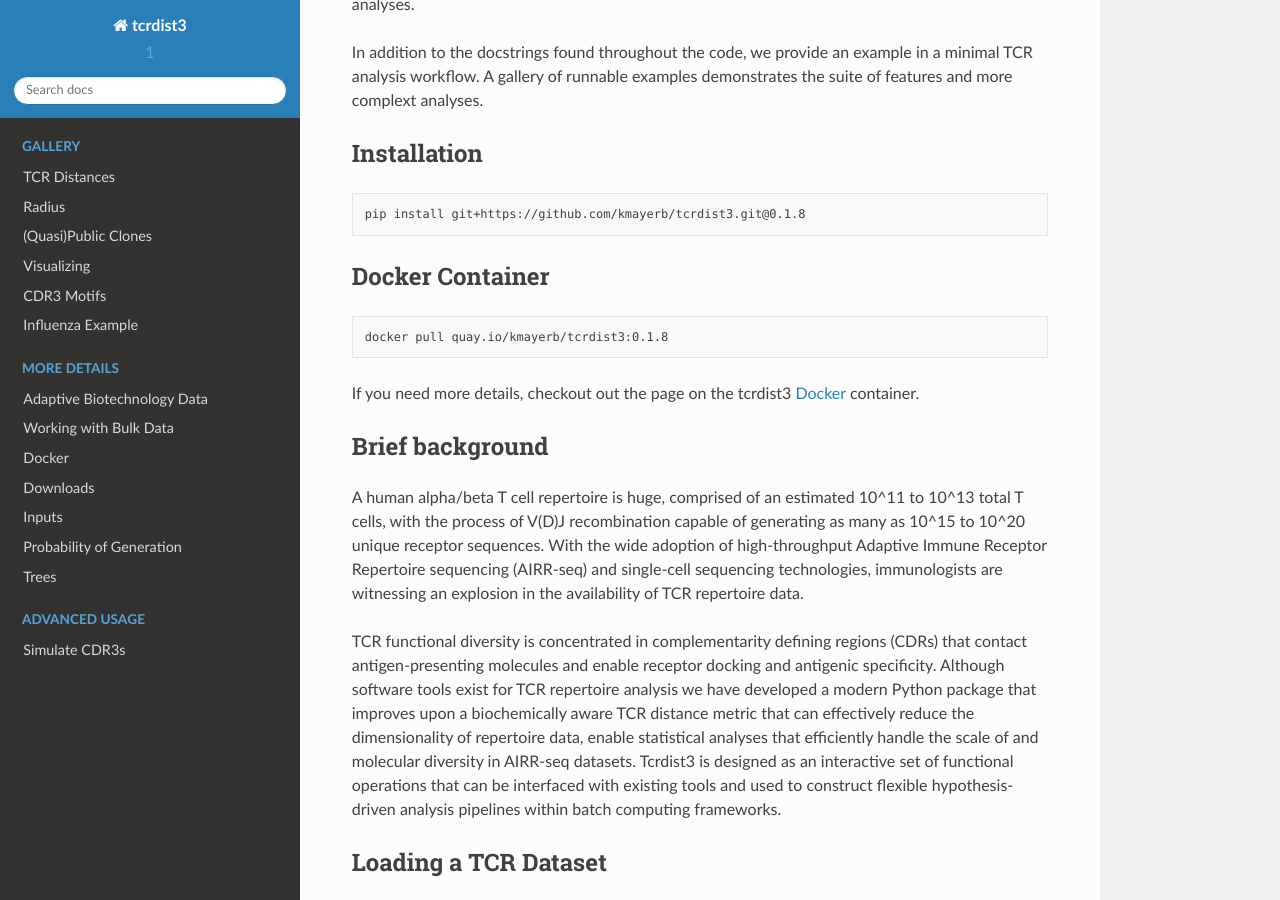
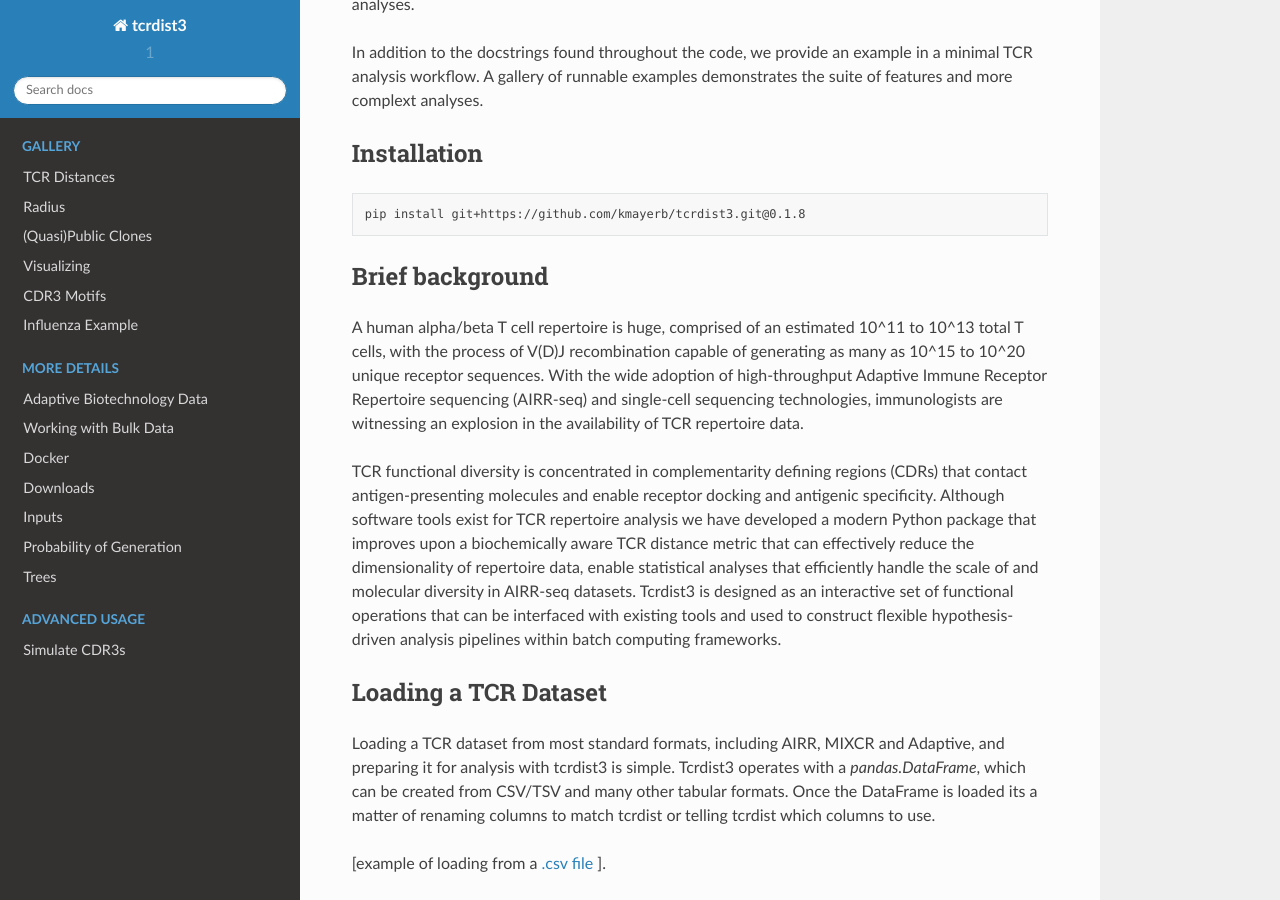
Before and after one commit to kmayerb/tcrdist3, a Sphinx documentation site: the page built from docs/index.rst, in a window 1280 px wide and 900 px high, scrolled down 340 px. Built offline with Sphinx 7.4.7 and the Read the Docs theme 2.0.0, drawn with Linux system fonts in a browser that asks for light colours; pages that are not in the unit, such as notebooks, are missing from menus; grey boxes are pictures that could not be loaded.

Commit message:
Remove Docker Reference Temporarily [skip ci]

```diff
--- a/docs/index.rst
+++ b/docs/index.rst
@@ -18,16 +18,6 @@ Installation
 .. code-block:: none
 
    pip install git+https://github.com/kmayerb/tcrdist3.git@0.1.8
-
-
-Docker Container
-----------------
-
-.. code-block:: none
-
-   docker pull quay.io/kmayerb/tcrdist3:0.1.8
-
-If you need more details, checkout out the page on the tcrdist3 :ref:`docker` container.
 
 
 Brief background
```
